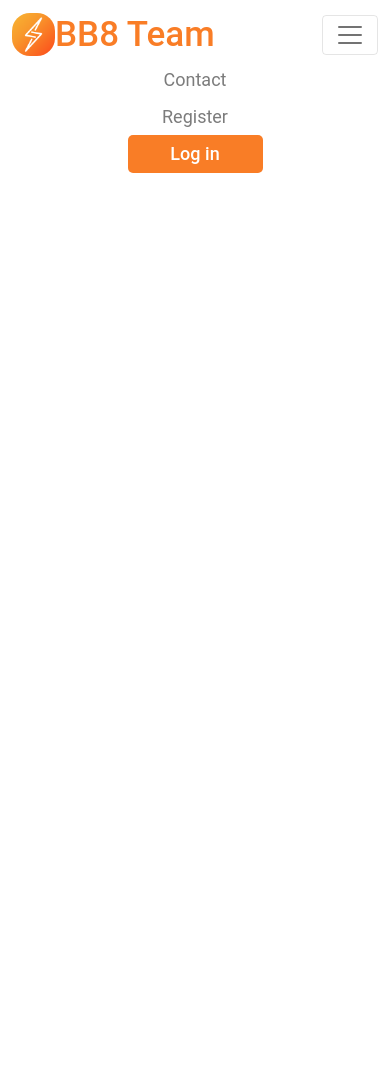
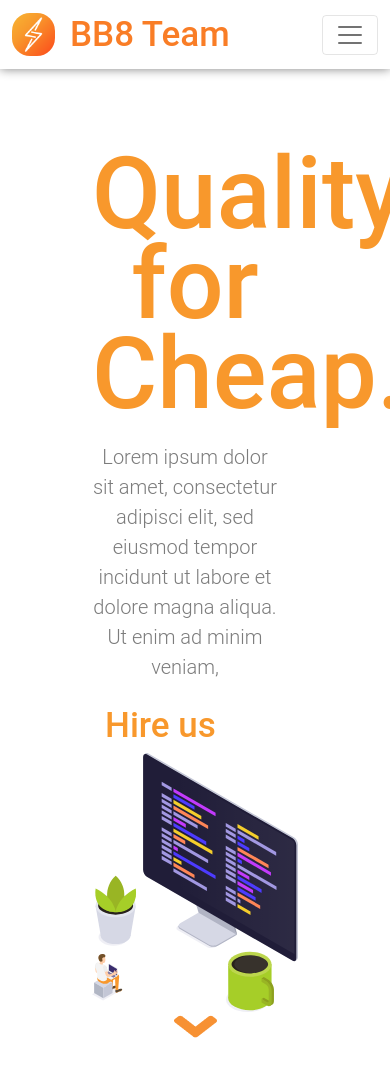
Before and after one commit to wpaq/bb8-team-desafio, a plain HTML site: page indexx.html in a window 390 px wide. Before the commit the page ends 844 px from the top, so only its background shows below. Drawn offline with Linux system fonts and the light colour scheme.

Commit message:
responsive ajusts

```diff
--- a/assets/css/main.css
+++ b/assets/css/main.css
@@ -1,7 +1,9 @@
+/* Header */
 #header {
     width: 100%;
     background-color: transparent;
     transition: background ease-out 0.2s;
+    box-shadow: 0 0 10px 0 grey;
 }
 
 #header .navbar-brand {
@@ -16,6 +18,7 @@
 }
 
 #header .navbar-brand .img-fluid {
+    margin-right: 15px;
     border-radius: 18px;
 }
 
@@ -54,3 +57,46 @@
     line-height: 21px;
     color: #FFFFFF;
 }
+/* // Header // */
+
+/* Main Section */
+#main-section {
+    width: auto;
+    margin: 5em;
+}
+
+#main-section #main-section-content h1 {
+    padding-bottom: 15px;
+    font-family: Roboto;
+    font-style: normal;
+    font-weight: 500;
+    font-size: 100px;
+    line-height: 90px;
+    color: #F8982C;
+}
+
+#main-section #main-section-content p {
+    padding-right: 1em;
+    font-family: Roboto;
+    font-style: normal;
+    font-weight: 300;
+    font-size: 20px;
+    line-height: 30px;
+
+    color: #7C7C7C;
+}
+
+#main-section #main-section-ilustration{
+    text-align: center;
+}
+
+#main-section #main-section-content .btn {
+    font-family: Roboto;
+    font-style: normal;
+    font-weight: 500;
+    font-size: 35px;
+    line-height: 41px;
+    text-align: center;
+
+    color: #F8982C;
+}
--- a/assets/css/responsive.css
+++ b/assets/css/responsive.css
@@ -1,9 +1,25 @@
 @media (max-width: 991.98px) {
     #header .navbar-collapse {
         width: 100%;
-        display: flex;
-        align-items: center;
+    }
+
+    #header .navbar-collapse .navbar-nav {
+        width: 135px;
         text-align: center;
-        justify-content: center !important;
+        margin: auto;
     }
 }
+
+@media (max-width: 768px) {
+    #main-section #main-section-content h1 {
+        text-align: center;
+    }
+
+    #main-section #main-section-content p {
+        text-align: center;
+    }
+
+    #main-section #main-section-ilustration{
+        text-align: center;
+    }
+}
--- a/indexx.html
+++ b/indexx.html
@@ -46,6 +46,22 @@
             </nav>
         </div>
     </header>
+
+    <section class="container" id="main-section">
+        <div class="row">
+            <div class="col-md-6 text-justify align-self-start" id="main-section-content">
+                <h1>Quality for Cheap.</h1>
+                <p>Lorem ipsum dolor sit amet, consectetur adipisci elit, sed eiusmod tempor incidunt ut labore et dolore magna aliqua. Ut enim ad minim veniam, </p>
+                <button class="btn btn-md">Hire us</button>
+            </div>
+            <div class="col-md-6" id="main-section-ilustration">
+                <img class="img-fluid" src="assets/img/Ilustration.svg" alt="" width="386">
+            </div>
+            <div class="text-center" id="main-section-vector">
+                <img class="img-fluid" src="assets/img/Vector.png" alt="">
+            </div>
+        </div>
+    </section>
 </body>
 
 </html>
```
